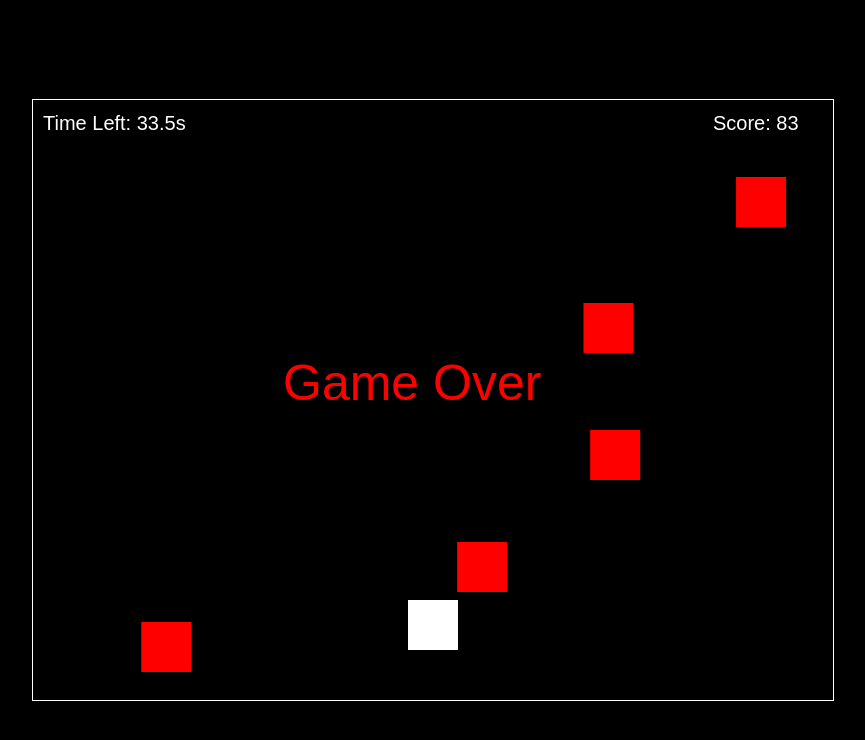
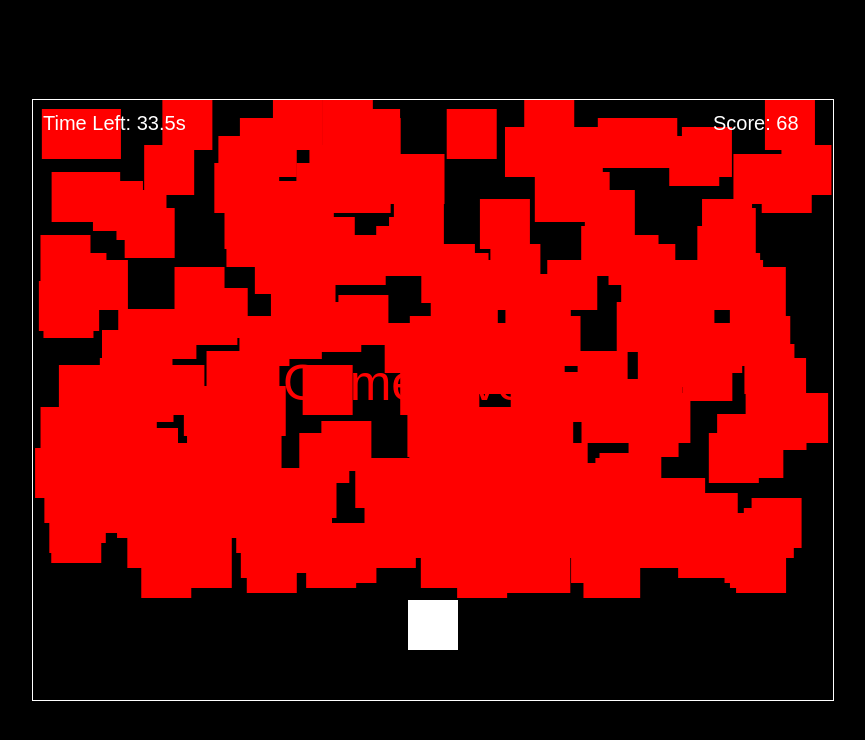
Before and after one commit to JJ277/Simpleclicker, a plain HTML site: page Game.Html in a window 1280 px wide. Shown: the whole page, without its empty margins (207-1072 px from the left). Drawn offline with Linux system fonts and the light colour scheme.

Commit message:
Update Game.Html

```diff
--- a/Game.Html
+++ b/Game.Html
@@ -35,7 +35,7 @@
         let enemies = [];
         let enemySpeed = 5; // Increased initial speed
         const SPEED_INCREMENT = 2; // Faster increment
-        const NEW_ENEMY_INTERVAL = 250; // Shorter interval for new enemies
+        const NEW_ENEMY_INTERVAL = 1; // Shorter interval for new enemies
 
         let score = 0;
         let gameOver = false;
```
